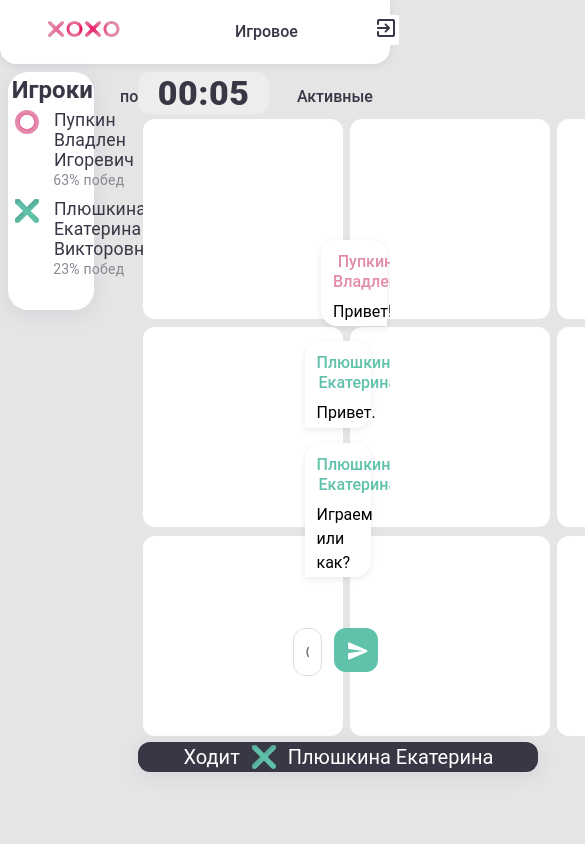
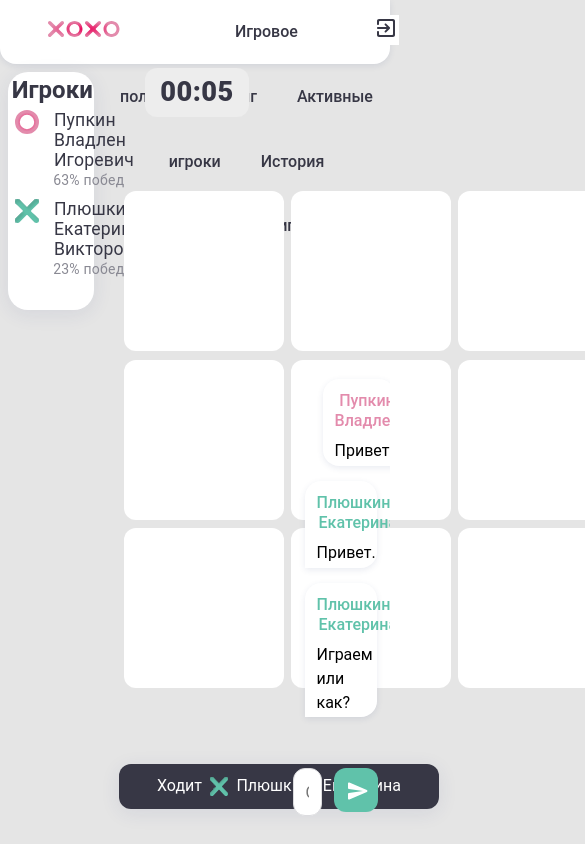
Before and after one commit to kl1mmm/tic-tac-toe-etagi, a Vue app: page /game in a window 390 px wide. Shown: the top 844 px of the page, 585 px wide, since content can reach past the window. Built offline with nearby package versions, Linux system fonts and the light colour scheme.

Commit message:
Adaptive in work: for phones

```diff
--- a/src/components/Pages/GamePage.vue
+++ b/src/components/Pages/GamePage.vue
@@ -133,7 +133,7 @@ export default {
 .Popup {
   padding: 1.5em;
   position: fixed;
-  top: 35%;
+  top: 30%;
   left: 39%;
   width: 17.5%;
 }
@@ -159,6 +159,7 @@ export default {
 @media screen and (max-width: 1600px) {
   .Popup {
     top: 25%;
+    left: 37%;
     width: 25%;
   }
 
@@ -179,9 +180,16 @@ export default {
   .percent {
     margin-left: 2.75em;
   }
-}
 
-@media screen and (max-width: 1336px) {
+  .gameGrid {
+    width: 40%;
+    height: 95%;
+    margin: 1% auto;
+  }
 
+  .usersChat {
+    height: 98%;
+    width: 25%;
+  }
 }
 </style>
--- a/src/components/UI/Cell.vue
+++ b/src/components/UI/Cell.vue
@@ -1,7 +1,7 @@
 <template v-model="markOfCell">
   <button ref="btn" class="default" v-on:click="Step(this.activePlayer)">
-    <img alt="X" ref="cross" class="cross" width="185" height="197" src="@/components/UI/pics/cross.svg">
-    <img alt="O" ref="zero" class="zero" width="185" height="197" src="@/components/UI/pics/zero.svg">
+    <img alt="X" ref="cross" class="cross" src="@/components/UI/pics/cross.svg">
+    <img alt="O" ref="zero" class="zero" src="@/components/UI/pics/zero.svg">
   </button>
 </template>
 
@@ -55,6 +55,11 @@ export default {
   margin: auto;
 }
 
+.cross, .zero {
+  width: 100%;
+  height: 100%;
+}
+
 .winCross, .winCross:hover {
   background: #CFEDE6;
 }
@@ -63,4 +68,17 @@ export default {
   background: #F3BBD0;
 }
 
+@media screen and (max-width: 1600px) {
+  .default {
+    width: 10.5em;
+    height: 10.5em;
+  }
+}
+
+@media screen and (max-width: 1336px) {
+  .default {
+    width: 10em;
+    height: 10em;
+  }
+}
 </style>
--- a/src/components/UI/Grid.vue
+++ b/src/components/UI/Grid.vue
@@ -178,7 +178,30 @@ export default {
 .statusText {
   font-style: normal;
   font-weight: 400;
-  font-size: 20px;
+  font-size: 1em;
   line-height: 1.5em;
 }
+
+@media screen and (max-width: 1600px) {
+  .timer {
+    width: 6.5em;
+    height: 3em;
+  }
+
+  .status {
+    width: 16em;
+    height: 2.25em;
+  }
+
+  .statusText {
+    font-size: 0.8em;
+  }
+
+  .turnImg {
+    height: 1.15em;
+    width: 1.15em;
+    margin-left: 0.5em;
+    margin-right: 0.5em;
+  }
+}
 </style>
--- a/src/components/UI/MyChat.vue
+++ b/src/components/UI/MyChat.vue
@@ -80,7 +80,7 @@ export default {
 }
 
 .message {
-  width: 85%;
+  width: 92.5%;
   margin: auto 0.75em 0.75em 0;
   padding: 0.75em;
 }
--- a/src/components/UI/MyTimer.vue
+++ b/src/components/UI/MyTimer.vue
@@ -59,4 +59,14 @@ export default {
   color: #373745;
   align-self: center;
 }
+
+@media screen and (max-width: 1600px) {
+  .time {
+    font-size: 1.7em;
+  }
+
+  #clock {
+    padding: 0.25%;
+  }
+}
 </style>
```
